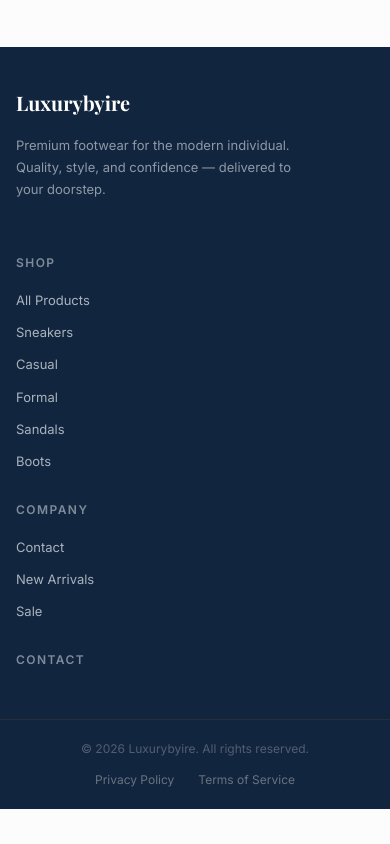
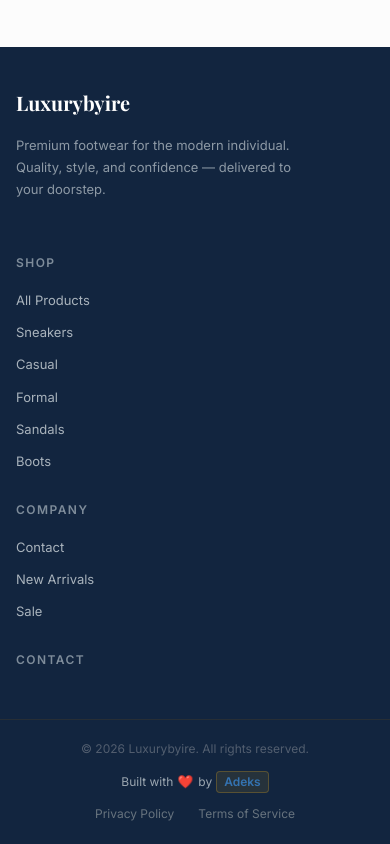
Before and after one commit to Adekunleemmy/luxurybyire, a React (Vite) app in the folder frontend/: page /shop in a window 390 px wide. Shown: the part 786-1630 px from the top of the page. Before the commit the page ends 1595 px from the top, so only its background shows below. Built offline with nearby package versions, Linux system fonts and the light colour scheme; no server answers; a web font is replaced by a local one.

Commit message:
Finished mobile responsive bug

```diff
--- a/frontend/src/components/layout/Footer.css
+++ b/frontend/src/components/layout/Footer.css
@@ -122,6 +122,51 @@ a.footer__contact-item:hover {
   padding-bottom: var(--space-5);
   font-size: var(--text-xs);
   color: hsl(210, 10%, 45%);
+  flex-wrap: wrap;
+  gap: var(--space-3);
+}
+
+.footer__credit {
+  display: inline-flex;
+  align-items: center;
+  gap: 4px;
+  color: hsl(210, 12%, 65%);
+  font-size: var(--text-xs);
+}
+
+.footer__heart {
+  display: inline-block;
+  margin: 0 1px;
+  animation: footerHeartPulse 1.8s ease-in-out infinite;
+  transform-origin: center;
+}
+
+@keyframes footerHeartPulse {
+  0%, 100% {
+    transform: scale(1);
+  }
+  50% {
+    transform: scale(1.22);
+  }
+}
+
+.footer__credit-link {
+  color: var(--color-accent);
+  text-decoration: none;
+  font-weight: var(--weight-semibold);
+  transition: all var(--transition-fast);
+  padding: 1px 7px;
+  border-radius: var(--radius-sm, 4px);
+  background: hsla(43, 74%, 49%, 0.1);
+  border: 1px solid hsla(43, 74%, 49%, 0.28);
+}
+
+.footer__credit-link:hover {
+  background: var(--color-accent);
+  color: hsl(215, 50%, 10%);
+  border-color: var(--color-accent);
+  box-shadow: 0 0 10px rgba(212, 160, 23, 0.4);
+  transform: translateY(-1px);
 }
 
 .footer__legal {
--- a/frontend/src/components/layout/Footer.jsx
+++ b/frontend/src/components/layout/Footer.jsx
@@ -10,7 +10,7 @@ export default function Footer() {
   useEffect(() => {
     getSettings()
       .then((res) => setSettings(res.data.data))
-      .catch(() => {});
+      .catch(() => { });
   }, []);
 
   const currentYear = new Date().getFullYear();
@@ -86,6 +86,18 @@ export default function Footer() {
       <div className="footer__bottom">
         <div className="container footer__bottom-inner">
           <p>© {currentYear} Luxurybyire. All rights reserved.</p>
+          <p className="footer__credit">
+            Built with <span className="footer__heart" role="img" aria-label="love">❤️</span> by{' '}
+            <a
+              href="https://wa.me/2349133912973"
+              target="_blank"
+              rel="noopener noreferrer"
+              className="footer__credit-link"
+              title="Your turn — let Adeks build it"
+            >
+              Adeks
+            </a>
+          </p>
           <div className="footer__legal">
             <a href="#privacy" className="footer__legal-link">Privacy Policy</a>
             <a href="#terms" className="footer__legal-link">Terms of Service</a>
--- a/frontend/src/pages/customer/Home.css
+++ b/frontend/src/pages/customer/Home.css
@@ -565,7 +565,14 @@
   }
 
   .category-card {
-    aspect-ratio: 3 / 4;
+    aspect-ratio: 1 / 1.15;
+    min-height: unset;
+  }
+
+  .category-card:last-child:nth-child(odd) {
+    grid-column: 1 / -1;
+    aspect-ratio: 16 / 7.5;
+    min-height: 130px;
   }
 
   .category-card__content {
@@ -582,6 +589,7 @@
 
   .section-header__row {
     flex-direction: column;
+    align-items: flex-start;
     gap: var(--space-2);
   }
 }
@@ -601,13 +609,38 @@
   }
 
   .category-grid {
-    grid-template-columns: 1fr 1fr;
+    grid-template-columns: repeat(2, minmax(0, 1fr));
     gap: var(--space-3);
   }
 
   .category-card {
-    aspect-ratio: 3 / 4.1;
+    aspect-ratio: 1 / 1.18;
+    min-height: unset;
     border-radius: var(--radius-md, 12px);
+  }
+
+  .category-card:last-child:nth-child(odd) {
+    grid-column: 1 / -1;
+    aspect-ratio: 16 / 8;
+    min-height: 120px;
+  }
+
+  .category-card__content {
+    padding: var(--space-3) var(--space-3);
+  }
+
+  .category-card__name {
+    font-size: var(--text-base);
+    margin-bottom: 2px;
+  }
+
+  .category-card__action-label {
+    font-size: 0.66rem;
+  }
+
+  .category-card__action-icon {
+    width: 20px;
+    height: 20px;
   }
 
   .values-grid {
```
